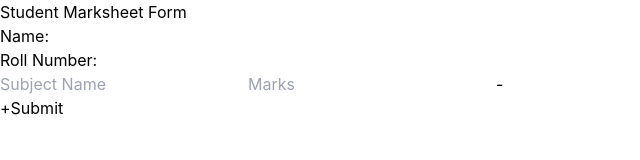
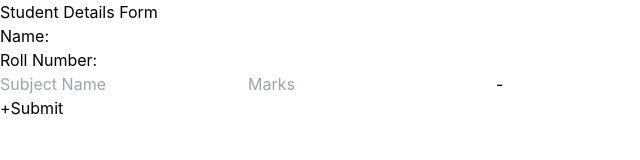
Before and after one commit to anup-2622/recipe, a React (Create React App) app: page / in a window 1280 px wide. Shown: the top 160 px of the page, without its empty margins (0-640 px from the left). Built offline with nearby package versions, Linux system fonts and the light colour scheme.

Commit message:
initial Commit

```diff
--- a/src/components/dashboard/Dashboard.jsx
+++ b/src/components/dashboard/Dashboard.jsx
@@ -41,7 +41,7 @@ const Dashboard = () => {
 
   return (
     <div className="App">
-      <h1>Student Marksheet Form</h1>
+      <h1>Student Details Form</h1>
       <form onSubmit={handleSubmit}>
         <div>
           <label>Name:</label>
```
